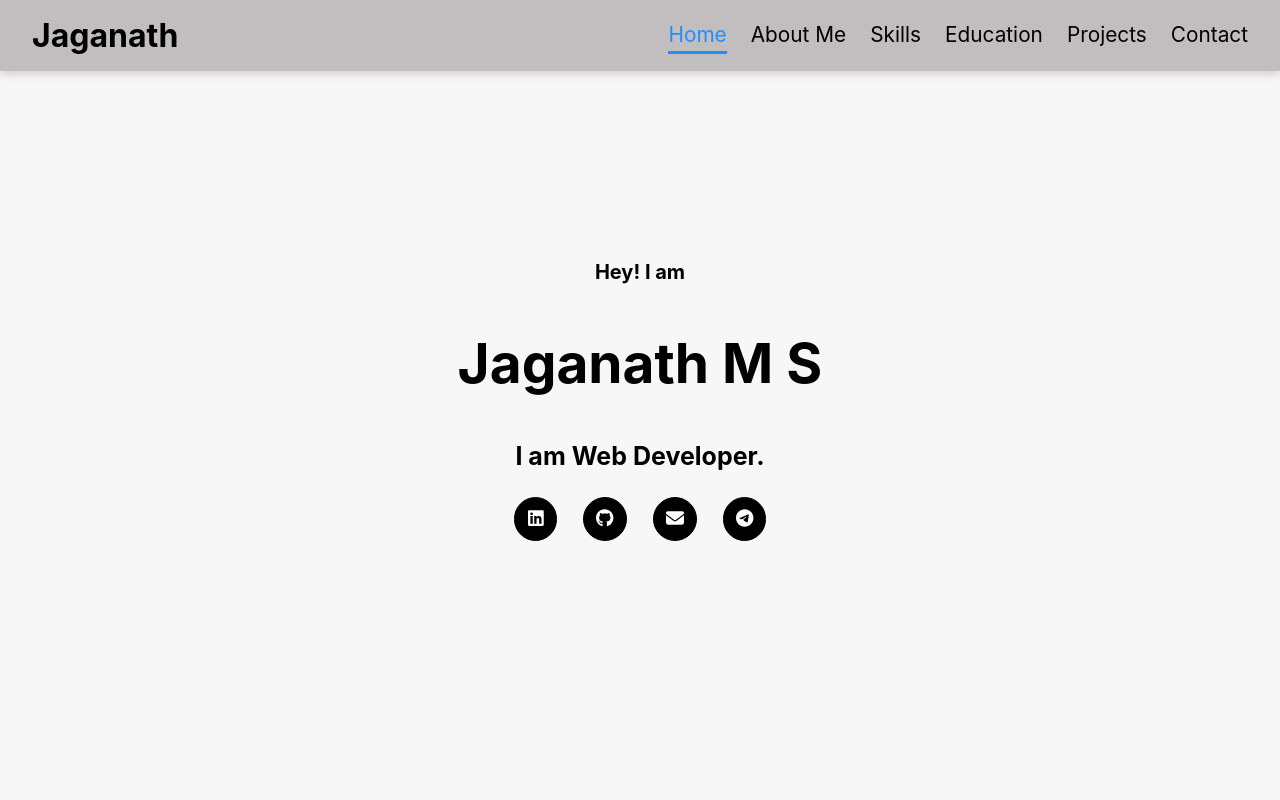
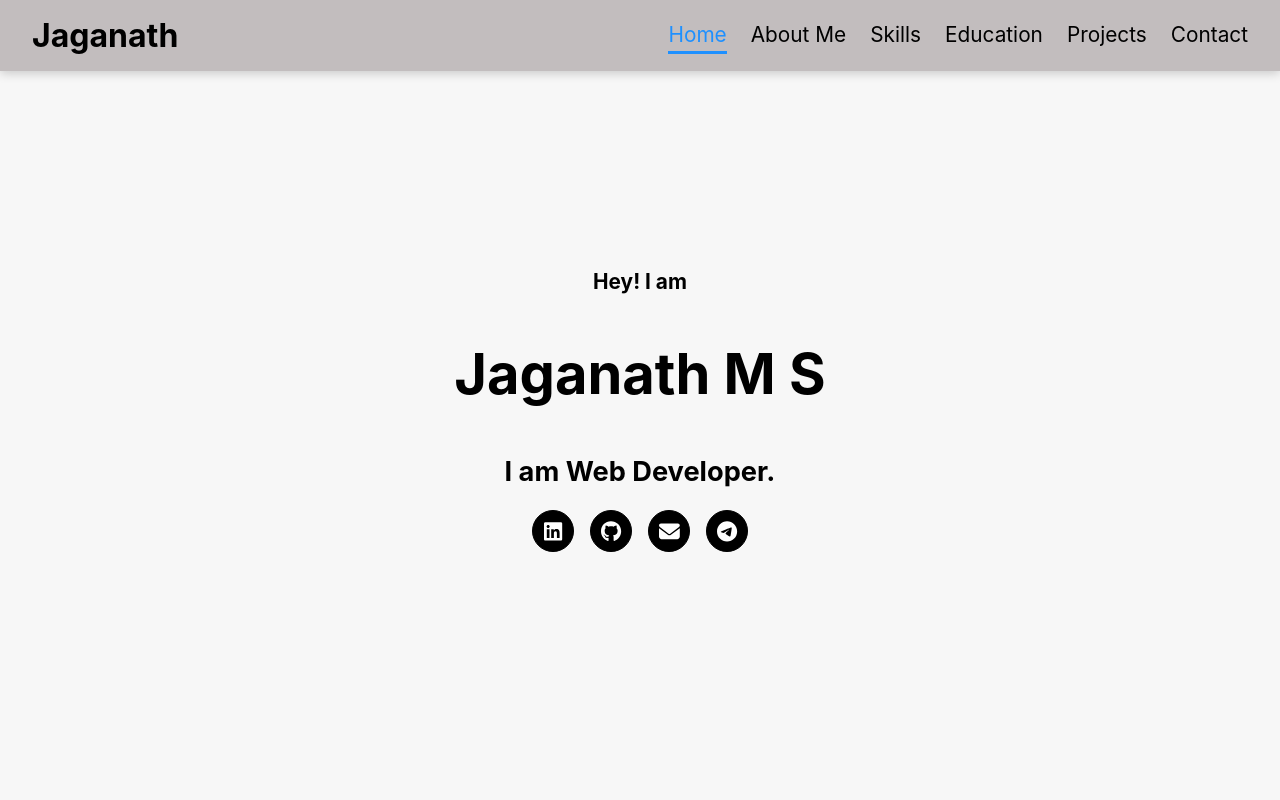
Before and after one commit to Jaganath-MSJ/React-Portfolio, a React (Create React App) app: page / in a window 1280 px wide. Shown: the top 800 px of the page. Built offline with nearby package versions, Linux system fonts and the light colour scheme.

Commit message:
change in Home styling and data

```diff
--- a/package.json
+++ b/package.json
@@ -13,7 +13,7 @@
     "emailjs-com": "^3.2.0",
     "react": "^18.2.0",
     "react-dom": "^18.2.0",
-    "react-scripts": "5.0.1",
+    "react-scripts": "^5.0.1",
     "styled-components": "^6.0.7",
     "web-vitals": "^2.1.4"
   },
--- a/src/Data/data.js
+++ b/src/Data/data.js
@@ -31,22 +31,38 @@ import detectionOfFaceMask from "../img/Detection of Face Mask.png";
 import reactCalculator from "../img/React Calculator.png";
 import reactPortfolio from "../img/React Portfolio.png";
 
+const nameWithInicial = "Jaganath M S";
+const name = "Jaganath";
+
+const linkedInLink = "https://www.linkedin.com/in/jaganathms";
+const githubLink = "https://github.com/Jaganath-MSJ";
+const telegramLink = "https://t.me/MSJ_J";
+
+const DOB = "Oct 23, 2001";
+const email = "jagan.msjc@gmail.com";
+const phone = "+91 9385304351";
+const place = "Tamil Nadu, India - 636302";
+
 export const Data = {
   Home: {
-    name: "Jaganath M S",
+    name: nameWithInicial,
     role: "Web Developer",
+    linkedInLink: linkedInLink,
+    githubLink: githubLink,
+    mail: email,
+    telegramLink: telegramLink,
   },
   AboutMe: {
     img: myImage,
-    name: "I'm Jaganath",
+    name: `I'm ${name}`,
     role: "Passionate Web Developer",
     currently:
       "I am engineering graduate Majoring in EEE, open for entry level job as Web developer.",
     contact: [
-      { key: "DOB", value: "Oct 23, 2001" },
-      { key: "Email", value: "jagan.msjc@gmail.com" },
-      { key: "Phone", value: "+91 9385304351" },
-      { key: "Place", value: "Tamil Nadu, India - 636302" },
+      { key: "DOB", value: DOB },
+      { key: "Email", value: email },
+      { key: "Phone", value: phone },
+      { key: "Place", value: place },
     ],
     resume: resume,
   },
@@ -217,17 +233,17 @@ export const Data = {
     },
   ],
   Footer: {
-    name: "Jaganath Portfolio",
+    name: `${name} Portfolio`,
     aboutMe:
       "Motivated entry level, goal driven individual with organised, detail-oriented and efficient working person.",
     thankYou:
       "Thank you for visiting my personal portfolio website. Please connect with me using contacts below or social media.",
-    phoneNo: "+91 9385304351",
-    mail: "jagan.msjc@gmail.com",
-    place: "Tamil Nadu, India - 636302",
-    linkedIn: "https://www.linkedin.com/in/jaganathms",
-    github: "https://github.com/Jaganath-MSJ",
-    telegram: "https://t.me/MSJ_J",
-    linkedInName: "Jaganath M S",
+    phoneNo: phone,
+    mail: email,
+    place: place,
+    linkedIn: linkedInLink,
+    github: githubLink,
+    telegram: telegramLink,
+    linkedInName: nameWithInicial,
   },
 };
--- a/src/components/Home.js
+++ b/src/components/Home.js
@@ -1,37 +1,85 @@
 import React from "react";
-import "./style/Home.css";
+import styled from "styled-components";
 import { Data } from "../Data/data";
 
 import { FontAwesomeIcon } from "@fortawesome/react-fontawesome";
 import { faEnvelope } from "@fortawesome/free-solid-svg-icons";
-import { faLinkedin } from "@fortawesome/free-brands-svg-icons";
-import { faGithub } from "@fortawesome/free-brands-svg-icons";
-import { faTelegram } from "@fortawesome/free-brands-svg-icons";
+import {
+  faLinkedin,
+  faGithub,
+  faTelegram,
+} from "@fortawesome/free-brands-svg-icons";
 
 function Home() {
   return (
-    <section className="home" id="Home">
+    <Section className="home" id="Home">
       <div>
         <h3>Hey! I am</h3>
         <h1>{Data.Home.name}</h1>
         <h2>I am {Data.Home.role}.</h2>
         <div className="connectMe">
-            <a href={Data.Footer.linkedIn} target="_blank" rel="noreferrer">
+          <a href={Data.Home.linkedInLink} target="_blank" rel="noreferrer">
             <FontAwesomeIcon icon={faLinkedin} />
           </a>
-            <a href={Data.Footer.github} target="_blank" rel="noreferrer">
+          <a href={Data.Home.githubLink} target="_blank" rel="noreferrer">
             <FontAwesomeIcon icon={faGithub} />
           </a>
-            <a href={"mailto:" + Data.Footer.mail} target="_blank" rel="noreferrer">
+          <a
+            href={`mailto: + ${Data.Home.mail}`}
+            target="_blank"
+            rel="noreferrer"
+          >
             <FontAwesomeIcon icon={faEnvelope} />
           </a>
-            <a href={Data.Footer.telegram} target="_blank" rel="noreferrer">
+          <a href={Data.Home.telegramLink} target="_blank" rel="noreferrer">
             <FontAwesomeIcon icon={faTelegram} />
           </a>
         </div>
       </div>
-    </section>
+    </Section>
   );
 }
 
+const Section = styled.section`
+  width: 100%;
+  height: 100vh;
+  display: flex;
+  align-items: center;
+  justify-content: center;
+  & > div {
+    text-align: center;
+    & > h3 {
+      font-size: 1.3rem;
+    }
+    & > h1 {
+      font-size: 3.5rem;
+    }
+    & > h2 {
+      font-size: 1.7rem;
+    }
+    .connectMe {
+      display: flex;
+      justify-content: center;
+      gap: 1rem;
+      &>a {
+        display: flex;
+        align-items: center;
+        justify-content: center;
+        font-size: 1.3rem;
+        width: 2.5rem;
+        height: 2.5rem;
+        color: white;
+        background-color: black;
+        border: 1px solid black;
+        border-radius: 1.5rem;
+        transition: 0.3s ease-in-out;
+        &:hover {
+          background-color: transparent;
+          color: blueviolet;
+        }
+      }
+    }
+  }
+`;
+
 export default Home;
--- a/src/components/Navigation.js
+++ b/src/components/Navigation.js
@@ -173,7 +173,6 @@ const Nav = styled.nav`
       }
     }
     .navMenuBar {
-      position: fixed;
       display: flex;
       position: absolute;
       flex-direction: column;
```
Also changed, not shown: 1 other file (tests, documents, lock files or other folders). Lines whose indentation alone changed are shown as unchanged.
